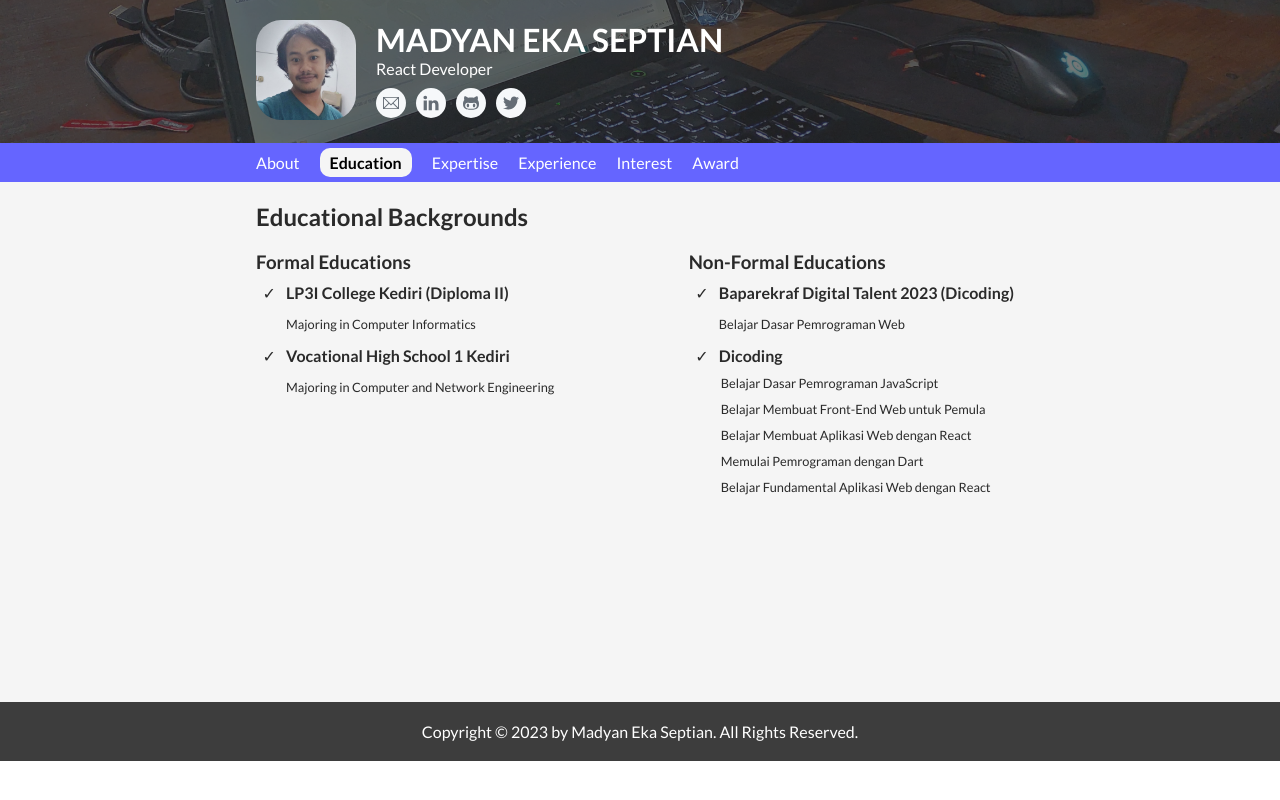
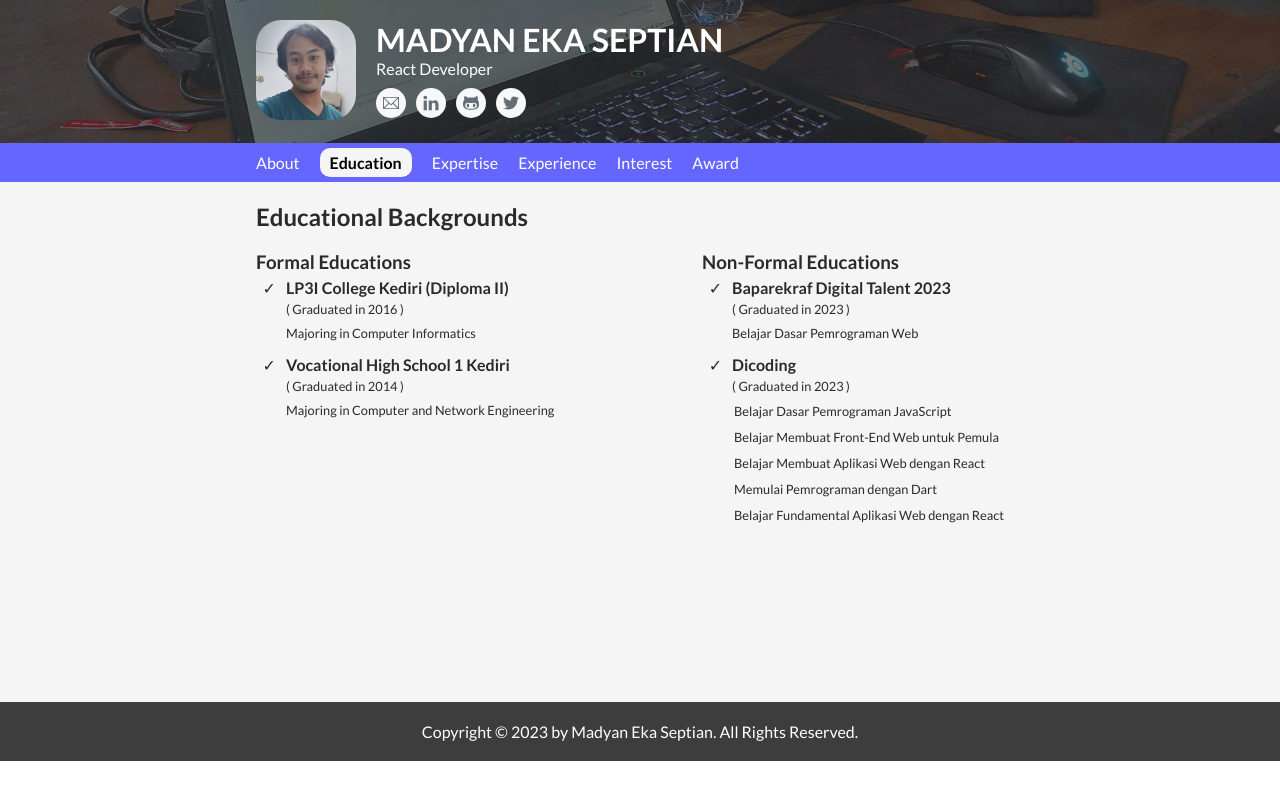
Before and after one commit to madyanes/cv-prakerja-hacktiv8, a React (Vite) app: page /education in a window 1280 px wide. Built offline with nearby package versions, Linux system fonts and the light colour scheme.

Commit message:
[FIX] Unequal padding size in paragraphs

```diff
--- a/src/App.css
+++ b/src/App.css
@@ -136,10 +136,6 @@ article#about th {
   padding-right: 10px;
 }
 
-section :is(h1, h2, h3, h4, h5, h6) {
-  margin-bottom: 5px;
-}
-
 /* Classes */
 
 .wrapper {
@@ -178,7 +174,6 @@ section :is(h1, h2, h3, h4, h5, h6) {
 
 .section-group-item p {
   font-size: 0.8rem;
-  padding-top: 5px;
 }
 
 .section-group-item ul ul {
@@ -212,6 +207,7 @@ section :is(h1, h2, h3, h4, h5, h6) {
 .period {
   font-size: small;
   margin: 0 !important;
+  padding: 0 !important;
 }
 
 .period::before {
--- a/src/pages/Education.jsx
+++ b/src/pages/Education.jsx
@@ -10,10 +10,12 @@ function Education() {
           <ul>
             <li>
               <h2>LP3I College Kediri (Diploma II)</h2>
+              <p className='period'>Graduated in 2016</p>
               <p>Majoring in Computer Informatics</p>
             </li>
             <li>
               <h2>Vocational High School 1 Kediri</h2>
+              <p className='period'>Graduated in 2014</p>
               <p>Majoring in Computer and Network Engineering</p>
             </li>
           </ul>
@@ -22,11 +24,13 @@ function Education() {
           <h1>Non-Formal Educations</h1>
           <ul>
             <li>
-              <h2>Baparekraf Digital Talent 2023 (Dicoding)</h2>
+              <h2>Baparekraf Digital Talent 2023</h2>
+              <p className='period'>Graduated in 2023</p>
               <p>Belajar Dasar Pemrograman Web</p>
             </li>
             <li>
               <h2>Dicoding</h2>
+              <p className='period'>Graduated in 2023</p>
               <ul>
                 <li>Belajar Dasar Pemrograman JavaScript</li>
                 <li>Belajar Membuat Front-End Web untuk Pemula</li>
```
